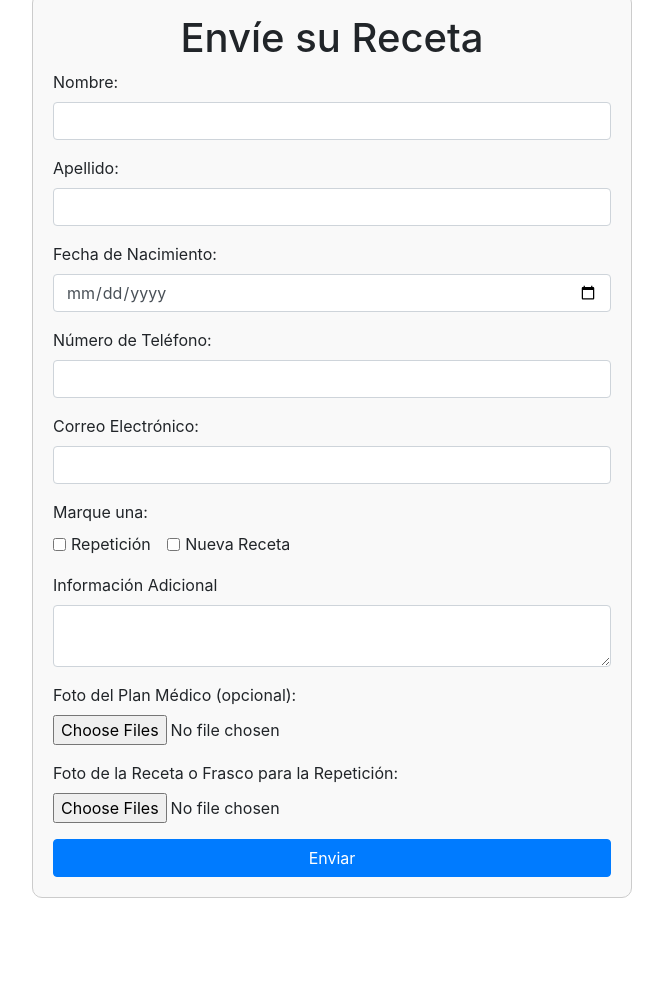
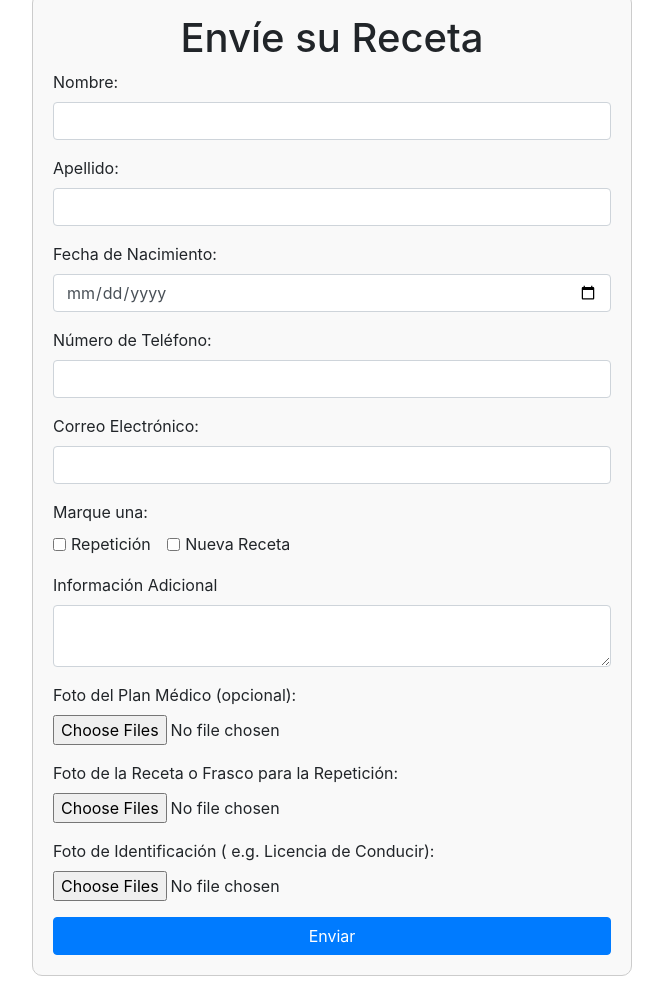
Before and after one commit to hernandezj1/pressubfront, a plain HTML site: page index.html in a window 1280 px wide. Shown: the part 347-1343 px from the top of the page, without its empty margins (308-971 px from the left). Before the commit the page ends 1265 px from the top, so only its background shows below. Drawn offline with nearby package versions, Linux system fonts and the light colour scheme.

Commit message:
Update index.html
adding ID field

```diff
--- a/index.html
+++ b/index.html
@@ -113,6 +113,10 @@
           <label for="prescription">Foto de la Receta o Frasco para la Repetición:</label>
           <input type="file" id="prescription" name="prescription" class="form-control-file" accept="image/*" multiple required>
         </div>
+        <div class="form-group">
+          <label for="otherPhoto">Foto de Identificación ( e.g. Licencia de Conducir): </label>
+          <input type="file" id="otherPhoto" name="otherPhoto" class="form-control-file" accept="image/*" multiple required>
+        </div>
         <button type="submit" class="btn btn-primary btn-block">Enviar</button>
       </form>
     </div>
```
